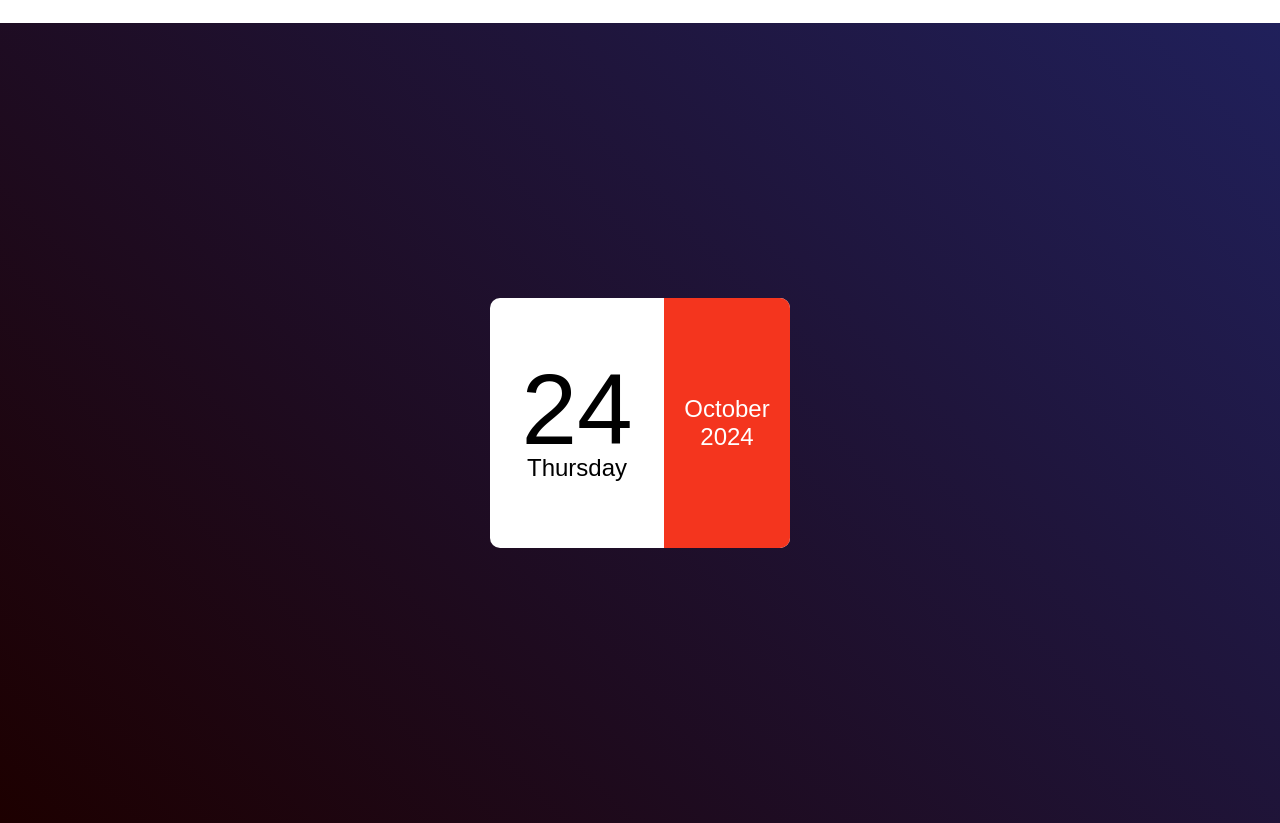
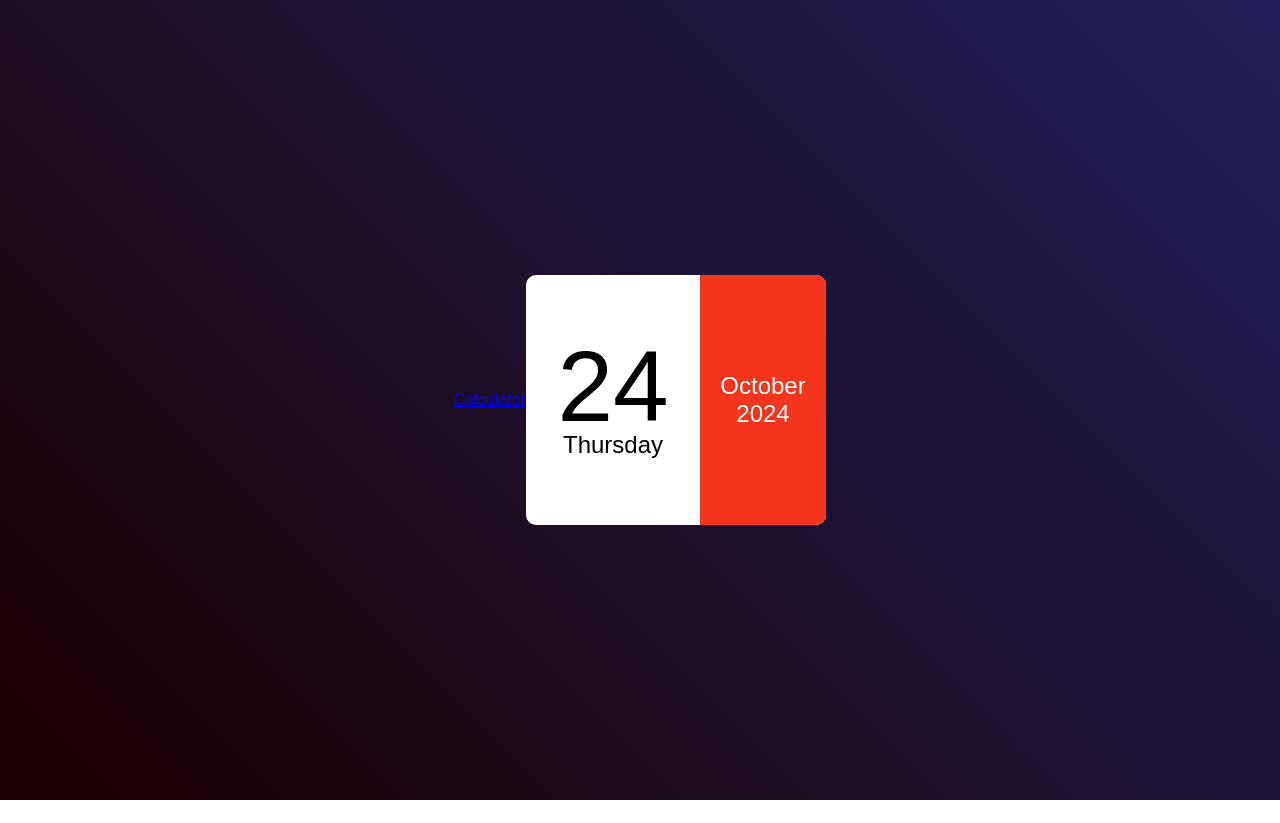
Before and after one commit to 22babar/calender, a plain HTML site: page index.html in a window 1280 px wide. After the commit the page ends 800 px from the top, so only its background shows below. Drawn offline with Linux system fonts and the light colour scheme.

Commit message:
Update index.html

```diff
--- a/index.html
+++ b/index.html
@@ -6,17 +6,12 @@
     <meta name="viewport" content="width=device-width, initial-scale=1.0" />
     <title>Calender</title>
     <link rel="stylesheet" href="style.css" />
-    <style>
-      a{
-        color: white;
-        font-size: 20px;
-      }
-    </style>
+
   </head>
 
   <body>
-     <a href="./calculator">Calculator</a>
     <div class="hero">
+      <a href="./Calculator/">Calculator</a>
       <div class="calender">
         <div class="left">
           <p id="date">10</p>
```
